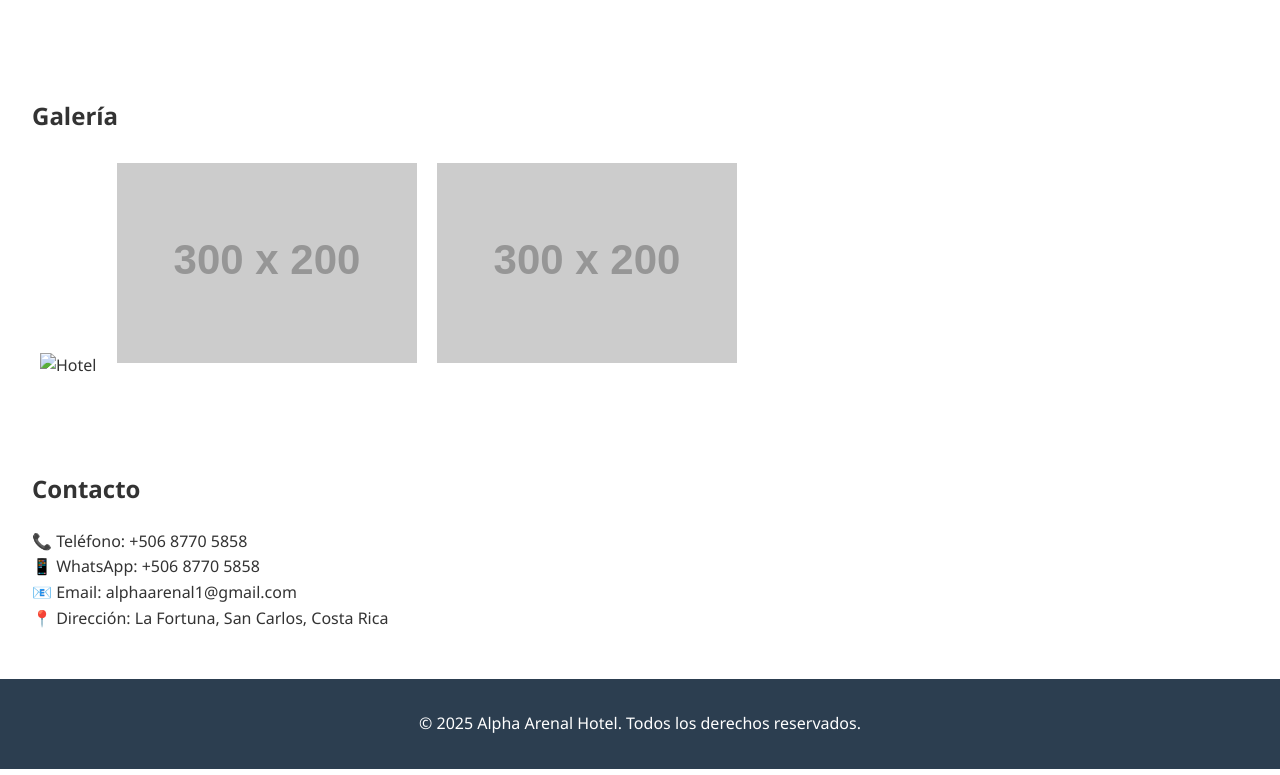
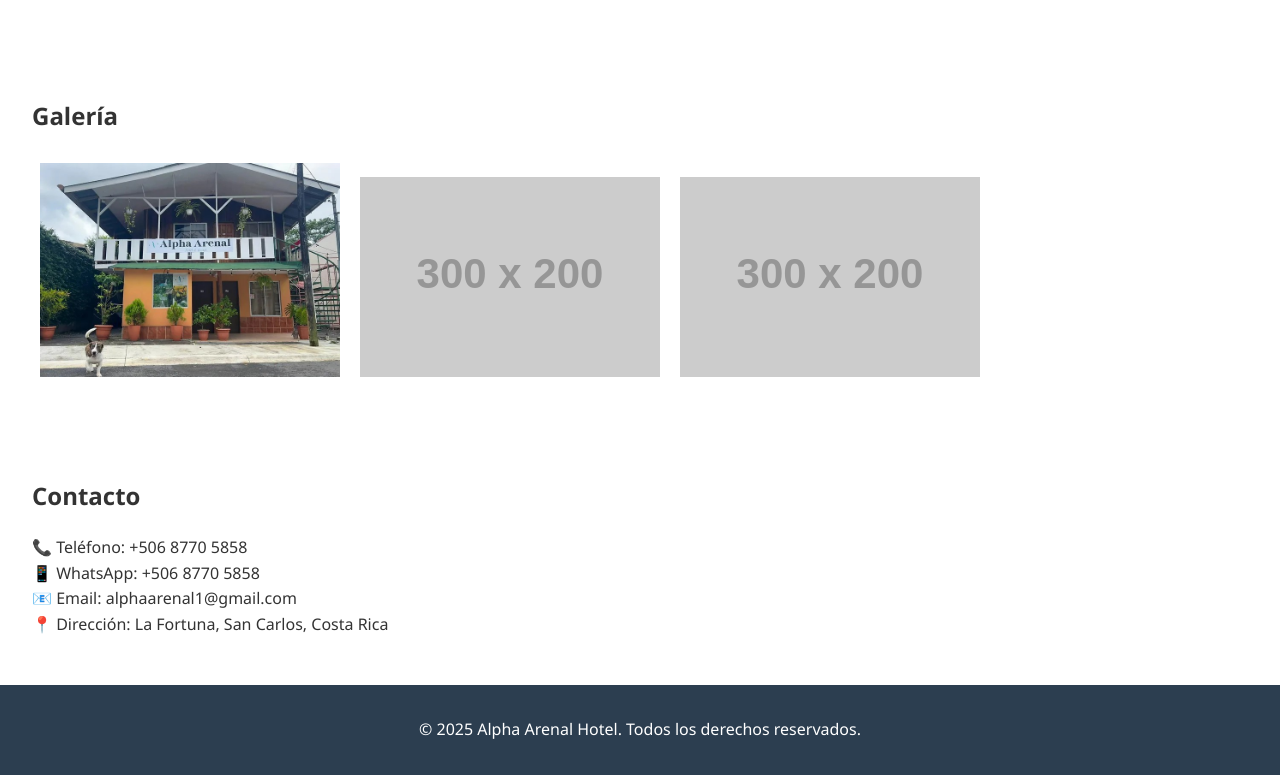
Before and after one commit to AlphaArenal/alphaarenal1, a plain HTML site: page index.html in a window 1280 px wide. Shown: the part 1201-1976 px from the top of the page. Drawn offline with Linux system fonts and the light colour scheme; the site is published under a folder, as on GitHub Pages, so addresses that start at the root find nothing; placeholder pictures from the web are drawn by us.

Commit message:
Update index.html

```diff
--- a/index.html
+++ b/index.html
@@ -105,7 +105,7 @@
 
   <section id="galeria" class="gallery">
     <h2>Galería</h2>
-    <img src="/images/Frente.jpg" alt="Hotel" />
+    <img src="images/Frente.jpg" alt="Hotel" />
     <img src="https://via.placeholder.com/300x200" alt="Habitación" />
     <img src="https://via.placeholder.com/300x200" alt="Tour" />
   </section>
```
